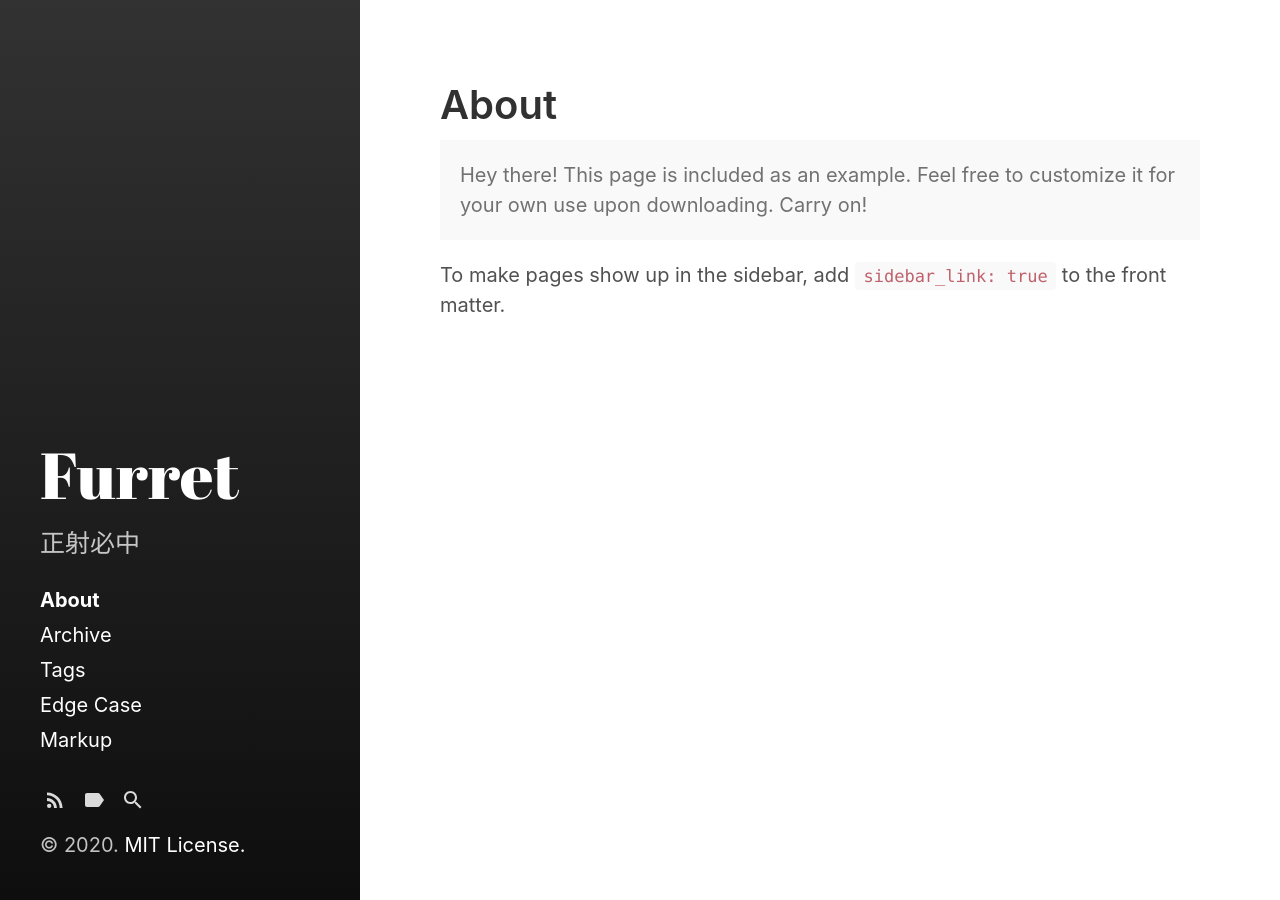
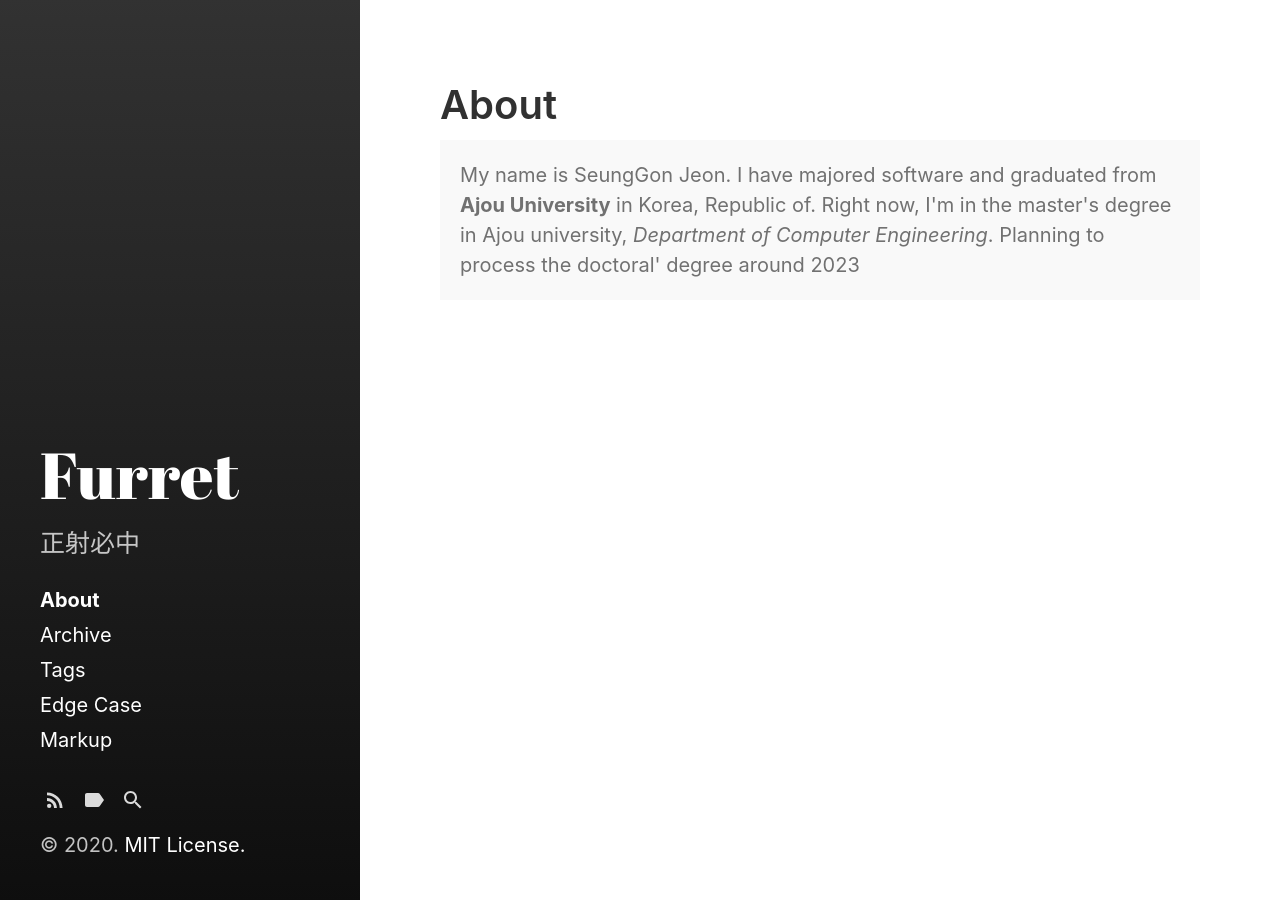
Before and after one commit to ftatp/ftatp.github.io, a Jekyll site: the page built from about.md, in a window 1280 px wide. Built offline with Jekyll 4.4.1, drawn with Linux system fonts in a browser that asks for light colours.

Commit message:
Write introduction

```diff
--- a/about.md
+++ b/about.md
@@ -5,9 +5,5 @@ sidebar_link: true
 ---
 
 <p class="message">
-  Hey there! This page is included as an example. Feel free to customize it
-  for your own use upon downloading. Carry on!
+  My name is SeungGon Jeon. I have majored software and graduated from <b>Ajou University</b> in Korea, Republic of. Right now, I'm in the master's degree in Ajou university, <i>Department of Computer Engineering</i>. Planning to process the doctoral' degree around 2023
 </p>
-
-To make pages show up in the sidebar, add `sidebar_link: true` to the front
-matter.
```
